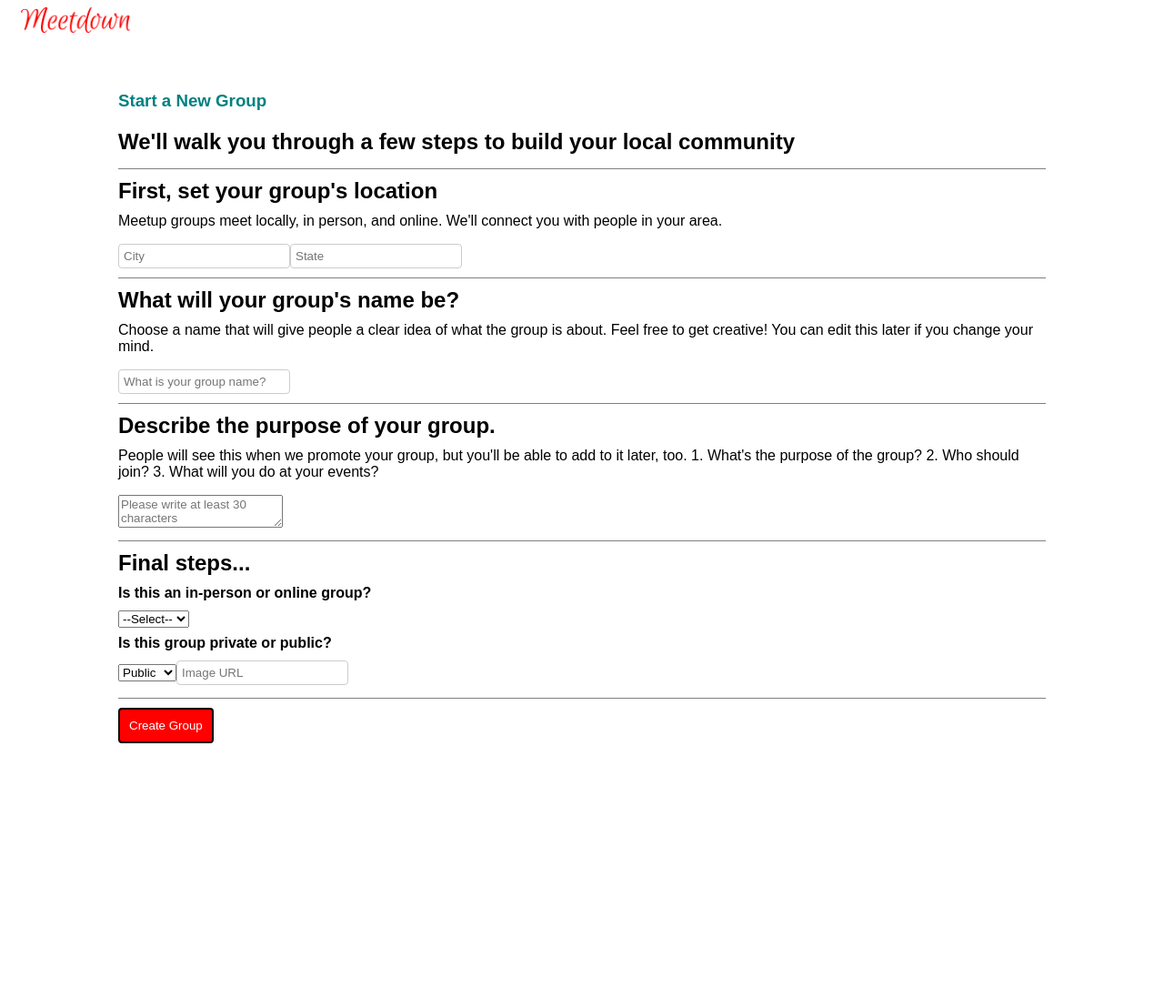
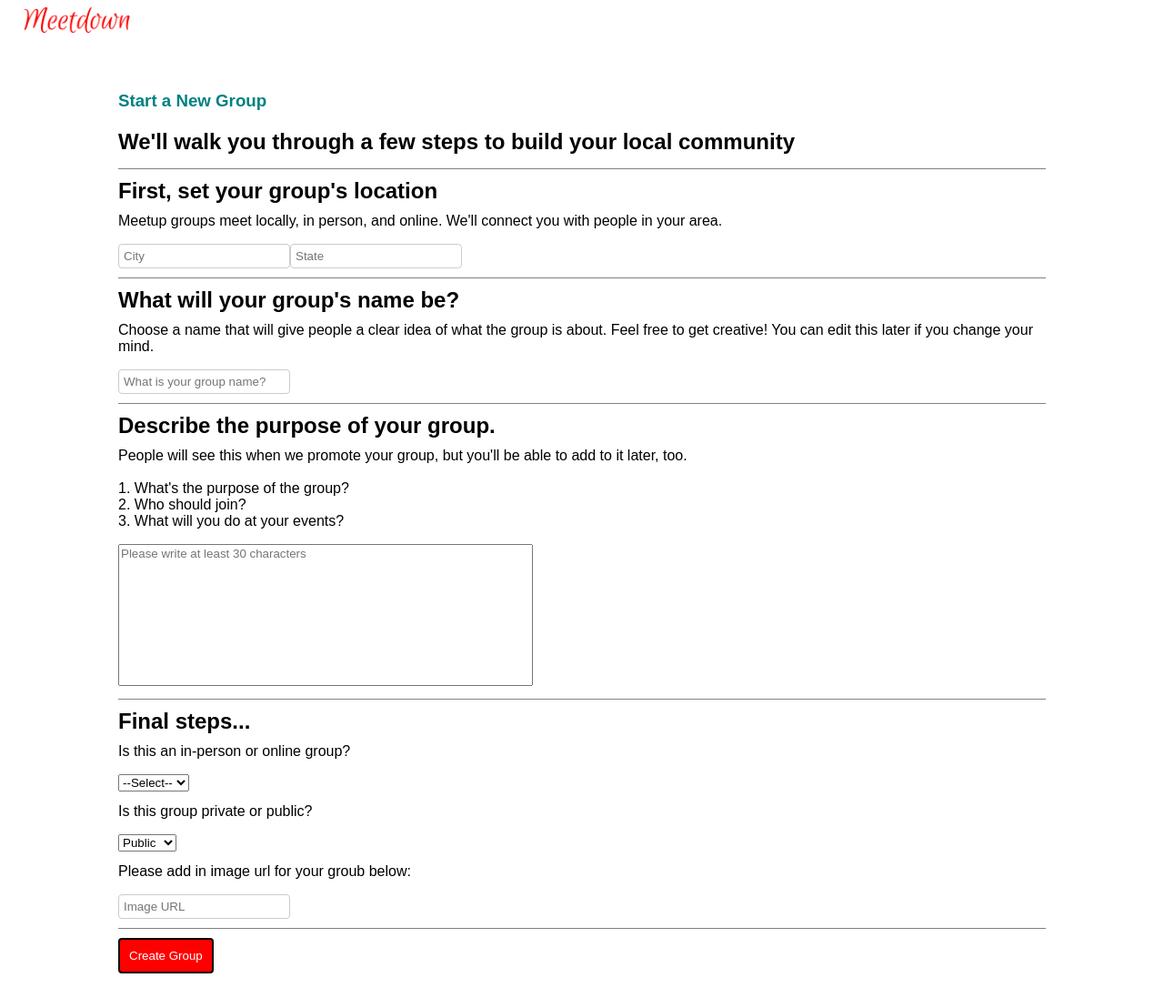
Before and after one commit to XavierAG/Meetdown-A-Meetup-Clone, a React (Create React App) app in the folder frontend/: page /create-group in a window 1280 px wide. Shown: the top 1108 px of the page at 91% size. Before the commit the page ends 882 px from the top, so only its background shows below. Built offline with nearby package versions, Linux system fonts and the light colour scheme; no server answers.

Commit message:
finished create group css

```diff
--- a/frontend/src/components/CreateEvent/index.js
+++ b/frontend/src/components/CreateEvent/index.js
@@ -133,7 +133,7 @@ function CreateEvent() {
       </div>
       {errors.price && <p className="error">{errors.price}</p>}
       <div>
-        <label>Please describe your event</label>
+        <p className="p-create">Please describe your event</p>
         <textarea
           placeholder="Please write at least 30 characters"
           value={description}
--- a/frontend/src/components/CreateGroup/CreateGroup.css
+++ b/frontend/src/components/CreateGroup/CreateGroup.css
@@ -35,3 +35,9 @@
 .create-group-page .form .section select {
     margin-bottom: 8px;
 }
+
+.about-text-area {
+   width: 450px;
+   height: 150px;
+   resize: none;
+}
--- a/frontend/src/components/CreateGroup/index.js
+++ b/frontend/src/components/CreateGroup/index.js
@@ -121,10 +121,15 @@ function CreateGroup() {
           <h2>Describe the purpose of your group.</h2>
           <p className="p-create">
             People will see this when we promote your group, but you'll be able
-            to add to it later, too. 1. What's the purpose of the group? 2. Who
-            should join? 3. What will you do at your events?
+            to add to it later, too.
+            <br />
+            <br />
+            1. What's the purpose of the group?
+            <br /> 2. Who should join?
+            <br /> 3. What will you do at your events?
           </p>
           <textarea
+            className="about-text-area"
             placeholder="Please write at least 30 characters"
             value={about}
             onChange={(e) => setAbout(e.target.value)}
@@ -133,7 +138,7 @@ function CreateGroup() {
         </div>
         <div className="section">
           <h2>Final steps...</h2>
-          <label htmlFor="select">Is this an in-person or online group?</label>
+          <p className="p-create">Is this an in-person or online group?</p>
           <select
             id="locationType"
             value={type}
@@ -144,7 +149,7 @@ function CreateGroup() {
             <option value="Online">Online</option>
           </select>
           {errors.type && <p className="error">{errors.type}</p>}
-          <label htmlFor="privacyType">Is this group private or public?</label>
+          <p className="p-create">Is this group private or public?</p>
           <select
             id="privacyType"
             value={isPrivate ? "1" : "0"} //
@@ -154,6 +159,9 @@ function CreateGroup() {
             <option value="0">Public</option>
           </select>
           {errors.private && <p className="error">{errors.private}</p>}
+          <p className="p-create">
+            Please add in image url for your groub below:
+          </p>
           <input
             type="text"
             value={url}
--- a/frontend/src/index.css
+++ b/frontend/src/index.css
@@ -1 +1,4 @@
 * { font-family: sans-serif;}
+img {
+    border-radius: 10px;
+}
```
